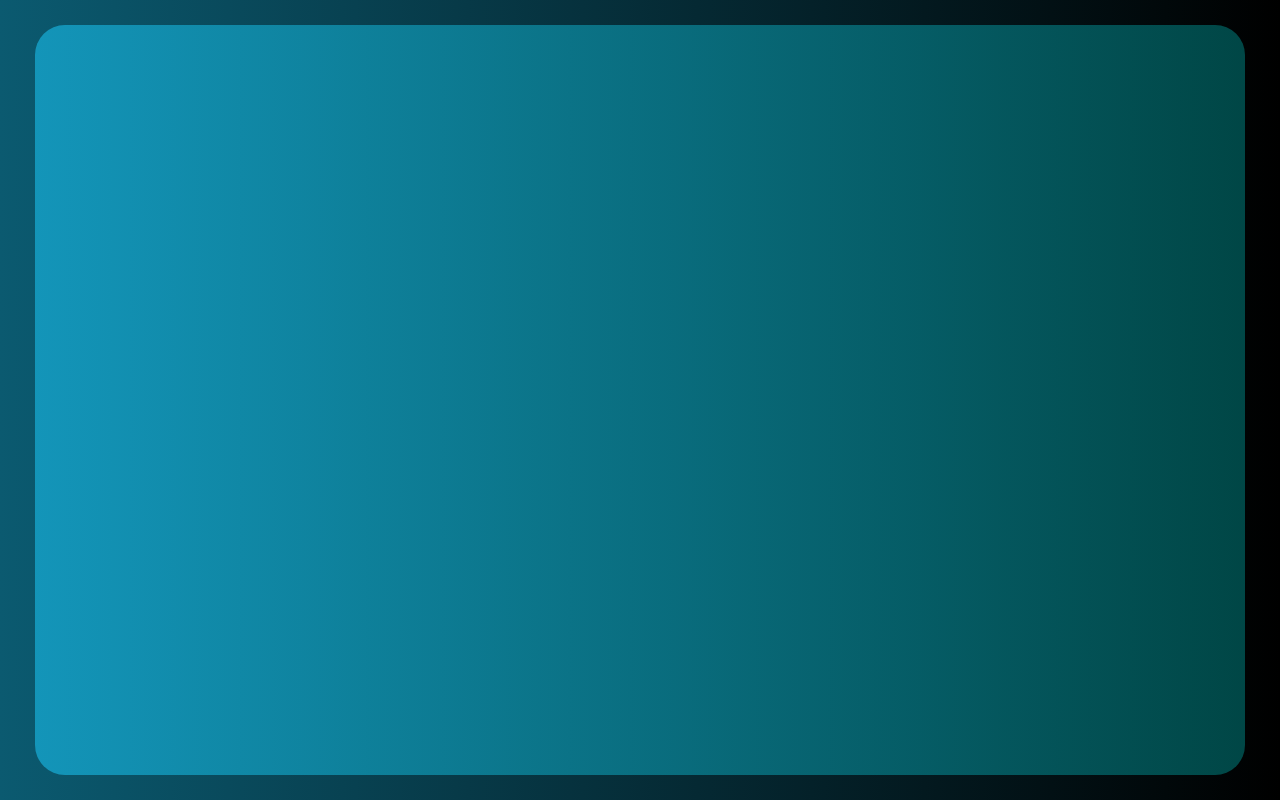
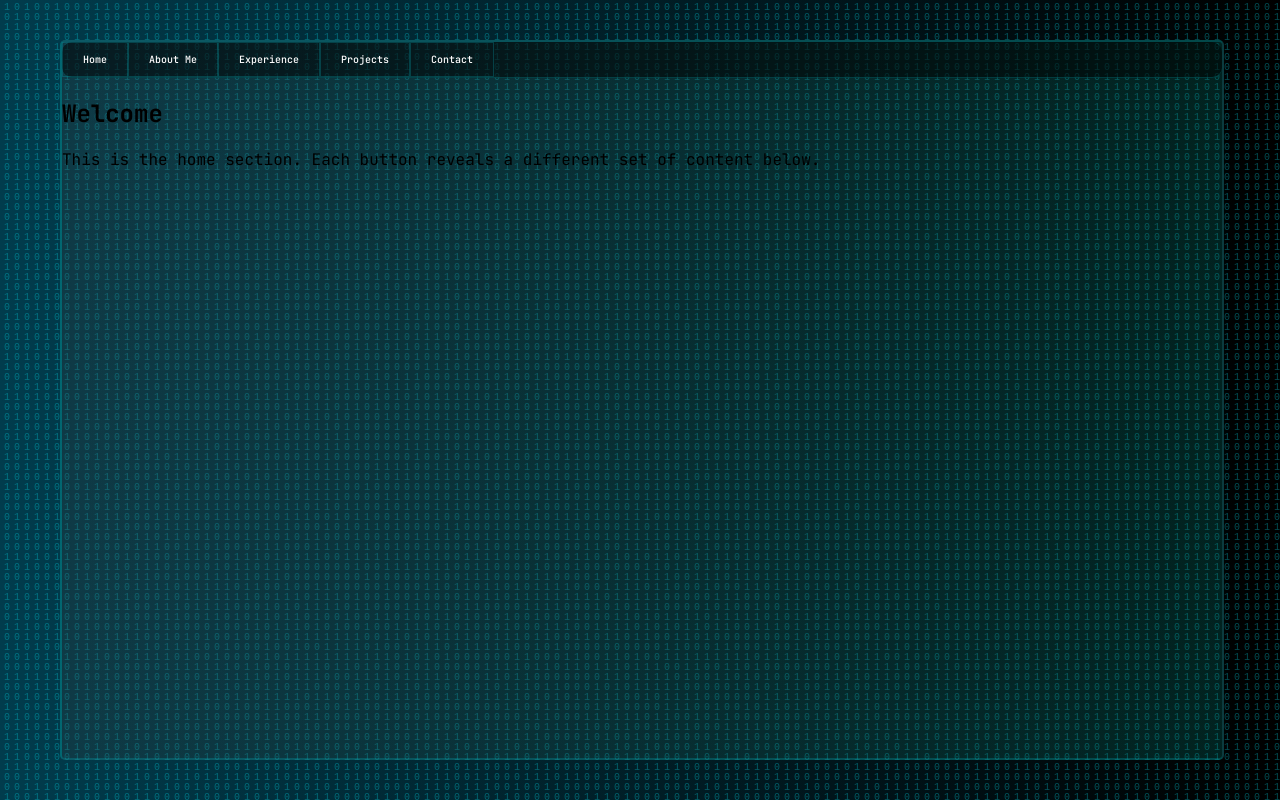
Before and after one commit to Toyotra/portfolio_jul_26, a React (Vite) app in the folder my-react-app/: page / in a window 1280 px wide. Built offline with nearby package versions, Linux system fonts and the light colour scheme.

Commit message:
added more stuff

```diff
--- a/my-react-app/index.html
+++ b/my-react-app/index.html
@@ -8,6 +8,10 @@
     <link rel="preconnect" href="https://fonts.googleapis.com">
     <link rel="preconnect" href="https://fonts.gstatic.com" crossorigin>
     <link href="https://fonts.googleapis.com/css2?family=Montserrat:ital,wght@0,100..900;1,100..900&family=Titillium+Web:ital,wght@0,200;0,300;0,400;0,600;0,700;0,900;1,200;1,300;1,400;1,600;1,700&display=swap" rel="stylesheet">
+    <link href="https://fonts.googleapis.com/css2?family=JetBrains+Mono:ital,wght@0,100..800;1,100..800&display=swap" rel="stylesheet">
+
+
+
   </head>
   <body>
     <div id="root"></div>
--- a/my-react-app/src/App.css
+++ b/my-react-app/src/App.css
@@ -1,35 +1,87 @@
+:root {
+  --border-color: rgba(6, 182, 195, 0.25);
+  --background-color: linear-gradient(to left, rgb(0, 0, 0), rgb(1, 27, 34));
+  --background-container: linear-gradient(to left, rgba(5, 130, 117, 0.25), rgba(58, 63, 63, 0.25));
+}
+
+
 html,
 body,
 #root {
   width: 100%;
   height: 100%;
   margin: 0;
+  font-family: "JetBrains Mono", monospace;
 }
 
 .bodyContainerA{
   width:100vw;
   min-height: 100vh;
-  background-image: linear-gradient(to left, rgb(0, 0, 0), rgb(11, 90, 112));
-  padding-top:25px;
-  padding-bottom:25px;
+  padding-top:40px;
+  padding-bottom:40px;
 
-  padding-left:35px;
-  padding-right:35px;
+  padding-left:60px;
+  padding-right:60px;
 
 
   box-sizing: border-box;
 
   display: flex;
   flex-direction: column;
+  position: relative;
+  z-index: 1;
 }
 
 .bodyContainerB{
   flex: 1;
   width:100%;
   min-height: 100%;
-  background-image: linear-gradient(to left, rgba(0, 87, 86, 0.805), rgba(21, 161, 200, 0.834));
-  border-radius: 30px;
-  border-width: 10px;
-  border-color: white;
+  background-image: var(--background-container);
+  border-radius: 5px;
+  border: 2px solid var(--border-color);
 
 }
+
+.navbar {
+  display: flex;
+  justify-content: left;
+  align-items: center;
+  background: rgba(0, 0, 0, 0.5);
+  border-bottom: 1px solid var(--border-color);
+  border-radius: 10px;
+  height:fit-content;
+}
+
+.navLinks {
+  display: flex;
+  list-style: none;
+  margin: 0;
+  padding: 0;
+  gap: 0;
+  height: fit-content;
+}
+
+.navLinks button {
+  color: #fff;
+  text-decoration: none;
+  font-weight: 500;
+  transition: color 0.3s ease;
+
+  padding-left:20px;
+  padding-right:20px;
+  padding-top:10px;
+  padding-bottom:10px;
+
+  font-size:10px;
+  border: 1px solid var(--border-color);
+  background: transparent;
+  cursor: pointer;
+  font-family: inherit;
+  transition:0.25s;
+
+}
+
+.navLinks button:hover
+{
+  background-color: rgba(3, 158, 196, 0.573);
+}
--- a/my-react-app/src/App.jsx
+++ b/my-react-app/src/App.jsx
@@ -1,18 +1,83 @@
-import { useEffect, useRef, useState } from "react";
+import { useState } from "react";
 import "./App.css";
+import BinaryBackground from "./BinaryBackground";
 
-
+const sections = {
+  home: {
+    title: "Home",
+    content: (
+      <div>
+        <h2>Welcome</h2>
+        <p>This is the home section. Each button reveals a different set of content below.</p>
+      </div>
+    )
+  },
+  about: {
+    title: "About Me",
+    content: (
+      <div>
+        <h2>About Me</h2>
+        <p>I am a developer passionate about building clean, maintainable software.</p>
+      </div>
+    )
+  },
+  experience: {
+    title: "Experience",
+    content: (
+      <div>
+        <h2>Experience</h2>
+        <p>Senior Engineer at Example Corp — building products from 2020 to present.</p>
+      </div>
+    )
+  },
+  projects: {
+    title: "Projects",
+    content: (
+      <div>
+        <h2>Projects</h2>
+        <p>Portfolio, CLI tools, and full-stack web apps.</p>
+      </div>
+    )
+  },
+  contact: {
+    title: "Contact",
+    content: (
+      <div>
+        <h2>Contact</h2>
+        <p>Email: hello@example.com</p>
+      </div>
+    )
+  }
+};
 
 function App (){
+  const [activeSection, setActiveSection] = useState("home");
+
   return(
     <>
+      <BinaryBackground />
       <div className = "bodyContainerA">
         <div className = "bodyContainerB">
+          <nav className="navbar">
+            <ul className="navLinks">
+              {Object.keys(sections).map((key) => (
+                <li key={key}>
+                  <button
+                    onClick={() => setActiveSection(key)}
+                  >
+                    {sections[key].title}
+                  </button>
+                </li>
+              ))}
+            </ul>
+          </nav>
+
+          <main>
+            {sections[activeSection].content}
+          </main>
 
         </div>
       </div>
-
-
     </>
     )
 }
--- /dev/null
+++ b/my-react-app/src/BinaryBackground.css
@@ -0,0 +1,10 @@
+.binary-background {
+  position: fixed;
+  top: 0;
+  left: 0;
+  width: 100vw;
+  height: 100vh;
+  z-index: -1;
+  pointer-events: none;
+  background: linear-gradient(to left, rgb(0, 0, 0), rgb(1, 60, 77));
+}
--- /dev/null
+++ b/my-react-app/src/BinaryBackground.jsx
@@ -0,0 +1,122 @@
+import { useEffect, useRef } from "react";
+import "./BinaryBackground.css";
+
+const CONFIG = {
+  speed: 0.5,
+  fontSize: 10,
+  chars: "01",
+  hoverChars: "!@#$%^&*()_+-=[]{}|;:,.<>?/~`0123456789",
+  regenerate: false,
+  rows: null,
+  cols: null,
+  canvasBackgroundColor: "black",
+  textColor: "#07ddec",
+  textOpacity: 0.35,
+  fadeOpacity: 0.02,
+};
+
+function hexToRgba(hex, opacity) {
+  const clean = hex.replace("#", "");
+  const bigint = parseInt(clean, 16);
+  const red = (bigint >> 16) & 255;
+  const green = (bigint >> 8) & 255;
+  const blue = bigint & 255;
+  return `rgba(${red}, ${green}, ${blue}, ${opacity})`;
+}
+
+function BinaryBackground() {
+  const canvasRef = useRef(null);
+  const hoverRef = useRef(false);
+
+  useEffect(() => {
+    const canvas = canvasRef.current;
+    if (!canvas) return;
+    const ctx = canvas.getContext("2d");
+
+    let animationId;
+    let scrollOffset = 0;
+
+    const fontSize = CONFIG.fontSize;
+    const speed = CONFIG.speed;
+    const chars = CONFIG.chars;
+    const hoverChars = CONFIG.hoverChars;
+
+    function resize() {
+      canvas.width = window.innerWidth;
+      canvas.height = window.innerHeight;
+    }
+
+    function getPattern(charSet) {
+      const rows = CONFIG.rows || Math.ceil(canvas.height / fontSize);
+      const cols = CONFIG.cols || Math.ceil(canvas.width / fontSize) + 2;
+      const pattern = [];
+      for (let r = 0; r < rows; r++) {
+        const row = [];
+        for (let c = 0; c < cols; c++) {
+          row.push(charSet[Math.floor(Math.random() * charSet.length)]);
+        }
+        pattern.push(row);
+      }
+      return pattern;
+    }
+
+    resize();
+    let pattern = getPattern(chars);
+    const patternWidth = (CONFIG.cols || Math.ceil(canvas.width / fontSize) + 2) * fontSize;
+
+    function draw() {
+      ctx.clearRect(0, 0, canvas.width, canvas.height);
+      ctx.font = `${fontSize}px monospace`;
+      ctx.fillStyle = hexToRgba(CONFIG.textColor, CONFIG.textOpacity);
+
+      pattern.forEach((row, r) => {
+        row.forEach((char, c) => {
+          const baseX = c * fontSize;
+          const y = r * fontSize + fontSize;
+          ctx.fillText(char, baseX - scrollOffset, y);
+          ctx.fillText(char, baseX - scrollOffset + patternWidth, y);
+        });
+      });
+
+      scrollOffset += speed;
+      if (scrollOffset >= patternWidth) {
+        scrollOffset -= patternWidth;
+      }
+
+      animationId = requestAnimationFrame(draw);
+    }
+
+    const handleMouseEnter = () => {
+      hoverRef.current = true;
+      pattern = getPattern(hoverChars);
+    };
+
+    const handleMouseLeave = () => {
+      hoverRef.current = false;
+      pattern = getPattern(chars);
+    };
+
+    const handleResize = () => {
+      resize();
+      pattern = getPattern(hoverRef.current ? hoverChars : chars);
+    };
+
+    draw();
+    window.addEventListener("resize", handleResize);
+    window.addEventListener("mouseenter", handleMouseEnter, true);
+    window.addEventListener("mouseleave", handleMouseLeave, true);
+
+    return () => {
+      cancelAnimationFrame(animationId);
+      window.removeEventListener("resize", handleResize);
+      window.removeEventListener("mouseenter", handleMouseEnter, true);
+      window.removeEventListener("mouseleave", handleMouseLeave, true);
+    };
+  }, []);
+
+  return (
+    <canvas ref={canvasRef} className="binary-background" />
+  );
+}
+
+export default BinaryBackground;
```
Lines whose indentation alone changed are shown as unchanged.
